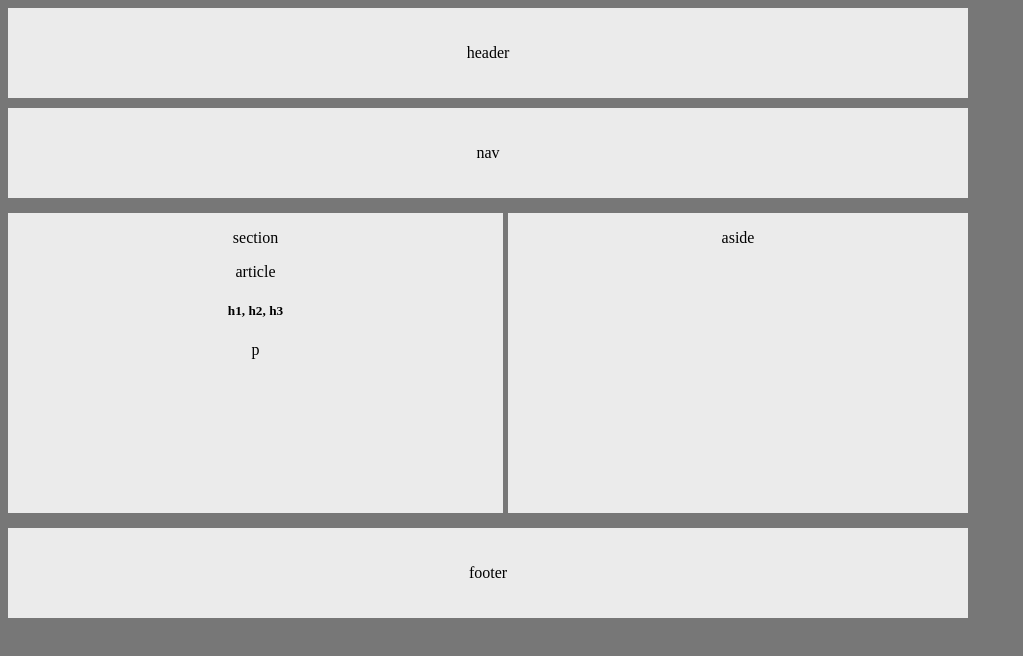
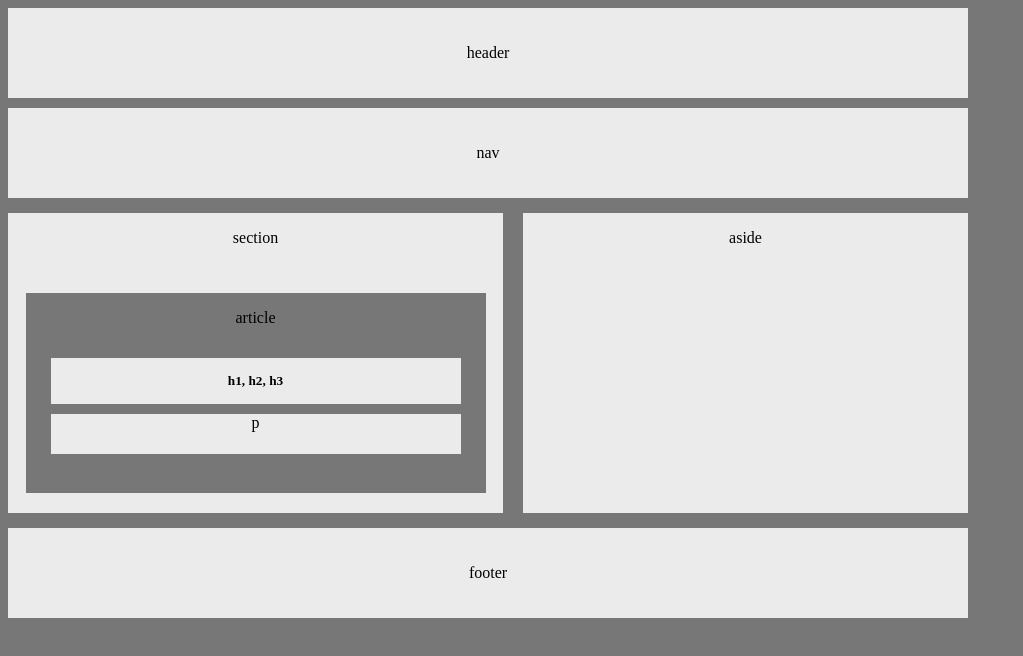
Before and after one commit to StephenDK/HW-Wireframe, a plain HTML site: page index.html in a window 1280 px wide. Shown: the whole page, without its empty margins (0-1023 px from the left). Drawn offline with Linux system fonts and the light colour scheme.

Commit message:
final commit

```diff
--- a/index.html
+++ b/index.html
@@ -7,41 +7,54 @@
 	<link rel="stylesheet" type="text/css" href="style.css">
 </head>
 <body>
+<!-- header -->
 	<header>
 		<p>header</p>
 
 
 	</header>
+<!-- End of header-->
+
+	<!-- Nav -->
 		<nav>
+			<p>nav</p>
+		</nav>
+	<!-- end of nav-->
 
-<p>nav</p>
+	<!-- Start of the left section -->
+<section class="section-one">
+	<p>section</p>
+		<div class="article-section">
+			<p>article</p>
+
+			<div class="inside-div">
+				<section class="section-h1">
+					<h5 class="text">h1, h2, h3</h5>
+				</section>
 
 
-</nav>
-<section class="section-one">
-	<p>section</p>
-
-			<p>article</p>
-
 				<article>
-				<h5>h1, h2, h3</h5>
+					<p class="section-p">p</p>
 				</article>
-			<article>
-				<p>p</p>
-			</article>
+			</div>
+		</div>
 
 </section>
+	<!-- end of the left section -->
 
+	<!-- Start of the right aside -->
 <aside>
 	<p>aside</p>
 
 </aside>
+	<!-- end of the aside -->
 
+	<!-- Start of the footer -->
 <footer>
 	<p>footer</p>
 
 </footer>
-
+	<!-- End of the footer -->
 
 </body>
 </html>
--- a/style.css
+++ b/style.css
@@ -31,16 +31,57 @@ section {
     background-color: #ebebeb;
 
 }
+.article-section {
+    background-color: #777;
+    padding: 25px;
+    position: relative;
+    width: 460px;
+    height: 200px;
+    margin-top: 30px;
+    padding: 0px;
+    display: inline-block;
+    margin-right: 0px
+}
+
+.section-h1 {
+    position: relative;
+    left: 25px;
+    float: left;
+    width: 410px;
+    text-align: center;
+    background-color: #ebebeb;
+
+}
+
+.text {
+    margin: 15px;
+}
+
+
+.section-p {
+    position: relative;
+    clear: both;
+    width: 410px;
+    margin: auto;
+    background-color: #ebebeb;
+    /* padding-top: 25px; */
+    top: 10px;
+    height: 40px;
+}
+
+
 
 aside {
 	float: right;
     text-align: center;
     background-color: #ebebeb;
-    width: 460px;
+    width: 445px;
     margin-top: 15px;
     height: 300px;
     margin-bottom: 15px;
 }
+
+
 
 footer {
 	padding: 20px;
```
Lines whose indentation alone changed are shown as unchanged.
